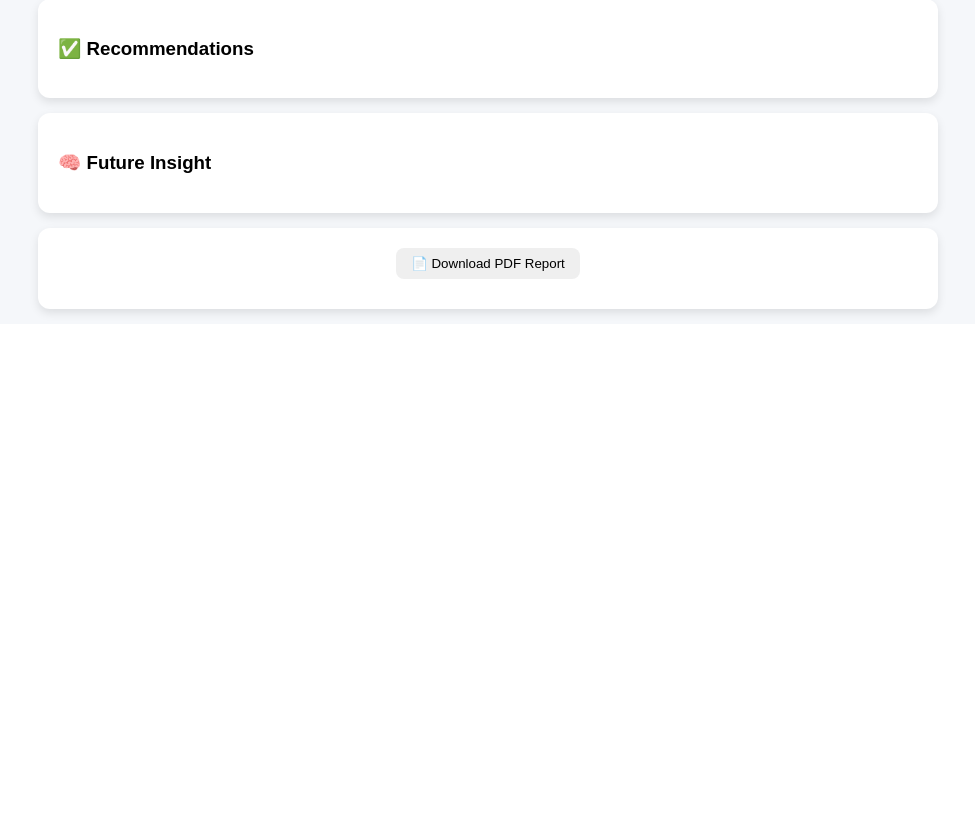
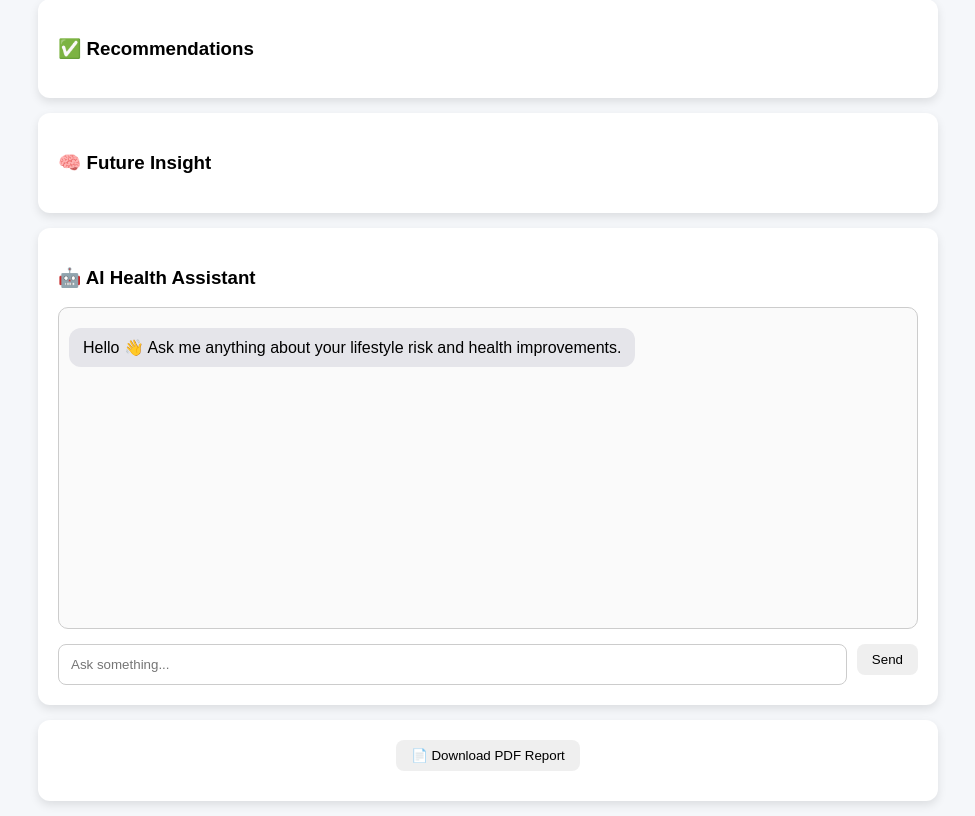
Before and after one commit to koushal660/lifestyle-risk-analysis-system, a Flask app: template templates/result.html in a window 1280 px wide. Shown: the part 884-1700 px from the top of the page, without its empty margins (152-1127 px from the left). Before the commit the page ends 1203 px from the top, so only its background shows below. Run offline with Flask 3, Linux system fonts and the light colour scheme; the template is opened without the code that fills it, so the values that code supplies are empty; parts of the project's set-up code (start-up, migrations or seed data) failed here and were passed over.

Commit message:
Updation3

```diff
--- a/templates/result.html
+++ b/templates/result.html
@@ -64,12 +64,10 @@
             transition: width 0.5s ease;
         }
 
-        /* progress colors */
         .progress-bar.low { background: red; }
         .progress-bar.medium { background: orange; }
         .progress-bar.high { background: green; }
 
-        /* chart size */
         .chart-container {
             width: 300px;
             height: 300px;
@@ -84,7 +82,68 @@
             border-radius: 8px;
         }
 
-        /* 📱 MOBILE RESPONSIVE DESIGN */
+        /* CHATBOT */
+
+        .chat-box {
+            height: 300px;
+            overflow-y: auto;
+            border: 1px solid #ccc;
+            padding: 10px;
+            border-radius: 10px;
+            margin-bottom: 15px;
+            background: #fafafa;
+        }
+
+        .dark .chat-box {
+            background: #2a2a2a;
+        }
+
+        .user-message {
+            text-align: right;
+            margin: 10px 0;
+        }
+
+        .ai-message {
+            text-align: left;
+            margin: 10px 0;
+        }
+
+        .message-bubble {
+            display: inline-block;
+            padding: 10px 14px;
+            border-radius: 12px;
+            max-width: 80%;
+        }
+
+        .user-message .message-bubble {
+            background: #4facfe;
+            color: white;
+        }
+
+        .ai-message .message-bubble {
+            background: #e5e5ea;
+            color: black;
+        }
+
+        .dark .ai-message .message-bubble {
+            background: #444;
+            color: white;
+        }
+
+        .chat-input-container {
+            display: flex;
+            gap: 10px;
+        }
+
+        .chat-input-container input {
+            flex: 1;
+            padding: 12px;
+            border-radius: 8px;
+            border: 1px solid #ccc;
+        }
+
+        /* MOBILE */
+
         @media screen and (max-width: 768px) {
 
             body {
@@ -126,6 +185,10 @@
             p, li {
                 font-size: 15px;
             }
+
+            .chat-input-container {
+                flex-direction: column;
+            }
         }
 
     </style>
@@ -152,7 +215,6 @@
 
     <p>Score: {{ score }}/100</p>
 
-    <!-- Progress Bar -->
     <div class="progress">
 
         <div class="progress-bar
@@ -166,7 +228,6 @@
     </div>
 </div>
 
-<!-- PIE CHART -->
 <div class="card">
     <h3>📊 Risk Contribution</h3>
 
@@ -202,6 +263,37 @@
     <p>{{ future }}</p>
 </div>
 
+<!-- AI CHATBOT -->
+<div class="card">
+
+    <h3>🤖 AI Health Assistant</h3>
+
+    <div id="chat-box" class="chat-box">
+
+        <div class="ai-message">
+            <div class="message-bubble">
+                Hello 👋 Ask me anything about your lifestyle risk and health improvements.
+            </div>
+        </div>
+
+    </div>
+
+    <div class="chat-input-container">
+
+        <input
+            type="text"
+            id="user-input"
+            placeholder="Ask something..."
+        >
+
+        <button onclick="sendMessage()">
+            Send
+        </button>
+
+    </div>
+
+</div>
+
 <div class="card" style="text-align:center;">
 
     <a href="/download-report">
@@ -228,15 +320,12 @@ function toggleDark() {
     document.body.classList.toggle("dark");
 }
 
-// progress bar width
 document.getElementById("score-bar").style.width = "{{ score }}%";
 
-// get distribution data safely
 const distribution = JSON.parse(
     document.getElementById("dist-data").textContent
 );
 
-// handle empty chart case
 if (Object.keys(distribution).length === 0) {
 
     document.getElementById("chart").outerHTML =
@@ -273,6 +362,85 @@ if (Object.keys(distribution).length === 0) {
     });
 }
 
+
+async function sendMessage() {
+
+    const input = document.getElementById("user-input");
+
+    const message = input.value.trim();
+
+    if (message === "") return;
+
+    const chatBox = document.getElementById("chat-box");
+
+    // USER MESSAGE
+    chatBox.innerHTML += `
+        <div class="user-message">
+            <div class="message-bubble">
+                ${message}
+            </div>
+        </div>
+    `;
+
+    input.value = "";
+
+    chatBox.scrollTop = chatBox.scrollHeight;
+
+    // LOADING
+    chatBox.innerHTML += `
+        <div class="ai-message" id="loading">
+            <div class="message-bubble">
+                Thinking...
+            </div>
+        </div>
+    `;
+
+    chatBox.scrollTop = chatBox.scrollHeight;
+
+    try {
+
+        const response = await fetch("/chat", {
+
+            method: "POST",
+
+            headers: {
+                "Content-Type": "application/json"
+            },
+
+            body: JSON.stringify({
+                message: message
+            })
+        });
+
+        const data = await response.json();
+
+        document.getElementById("loading").remove();
+
+        // AI RESPONSE
+        chatBox.innerHTML += `
+            <div class="ai-message">
+                <div class="message-bubble">
+                    ${data.reply}
+                </div>
+            </div>
+        `;
+
+        chatBox.scrollTop = chatBox.scrollHeight;
+
+    } catch (error) {
+
+        document.getElementById("loading").remove();
+
+        chatBox.innerHTML += `
+            <div class="ai-message">
+                <div class="message-bubble">
+                    Error connecting to AI.
+                </div>
+            </div>
+        `;
+    }
+}
+
 </script>
 
 </body>
```
